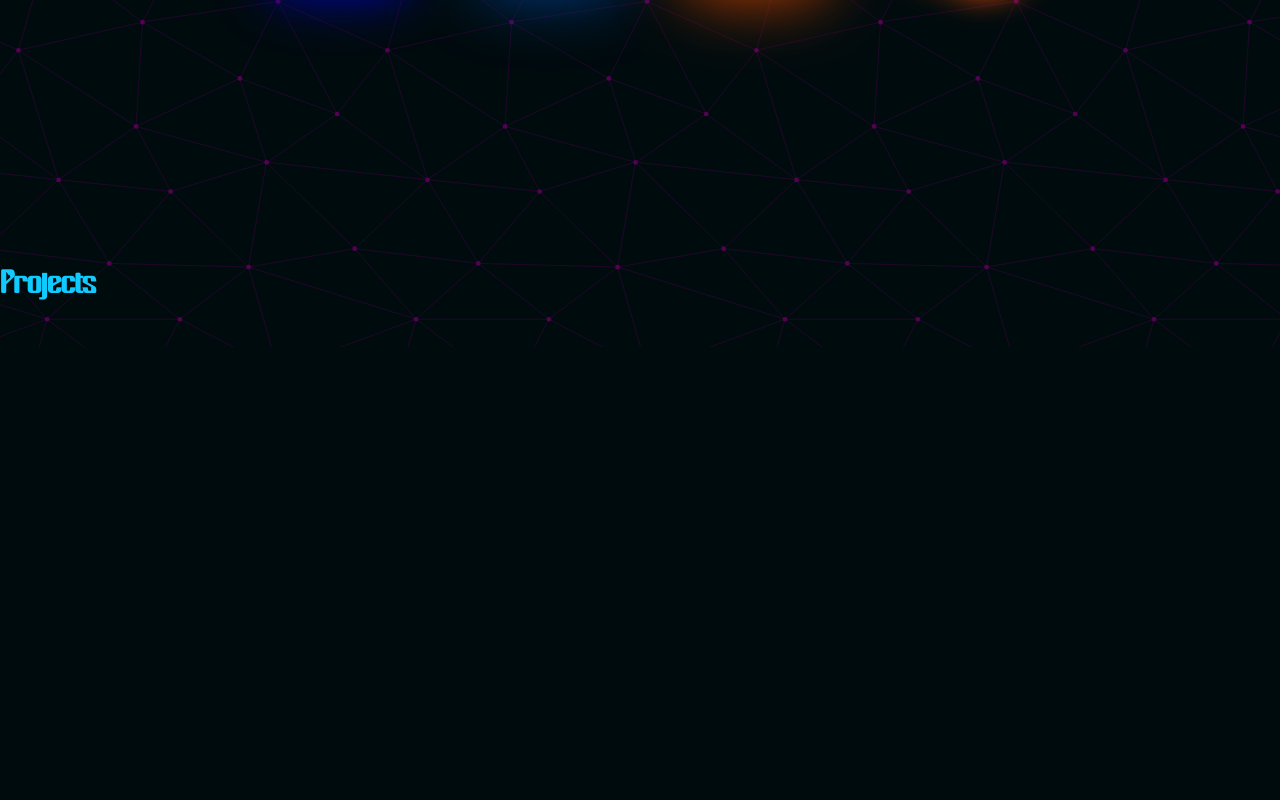
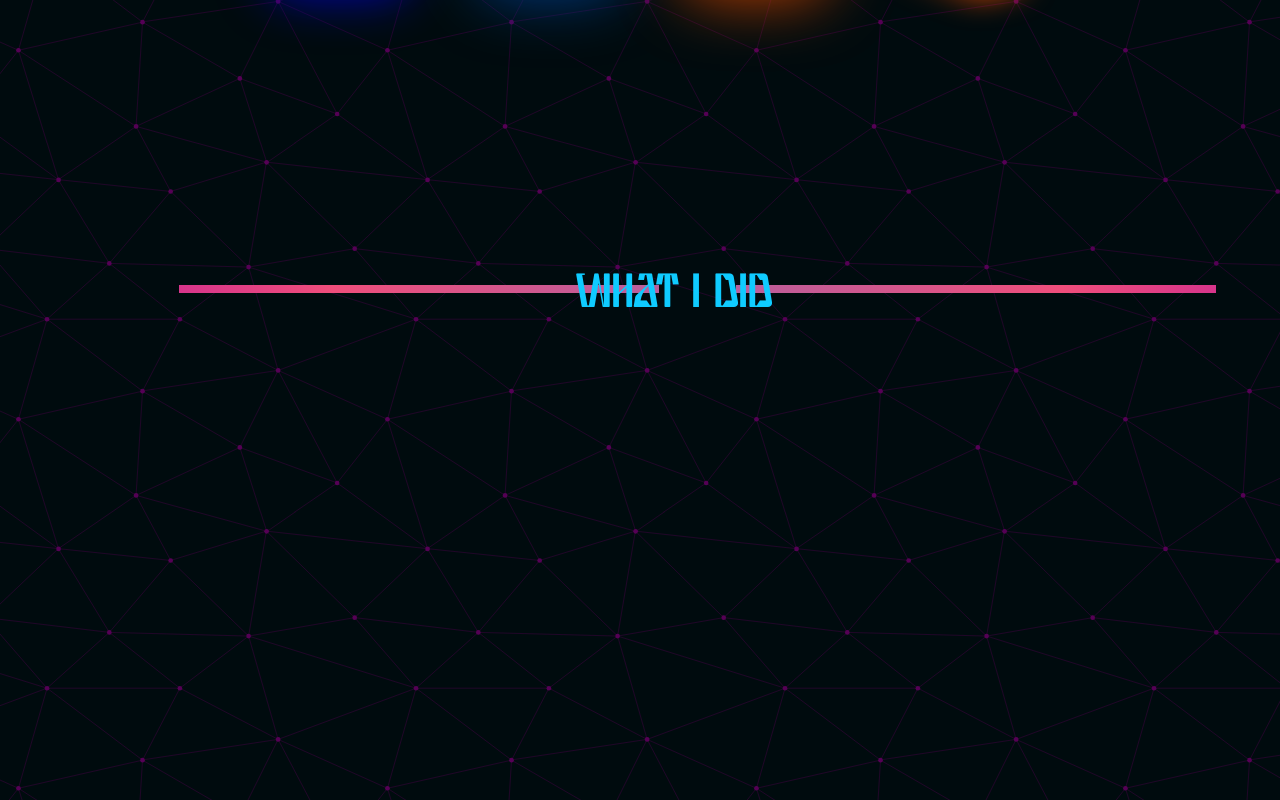
Before and after one commit to Setiver/Portfolio, a React (Create React App) app in the folder portfolio/: page / in a window 1280 px wide. Shown: the part 1333-2133 px from the top of the page. Before the commit the page ends 1680 px from the top, so only its background shows below. Built offline with nearby package versions, Linux system fonts and the light colour scheme; a web font is replaced by a local one.

Commit message:
woking lines

```diff
--- a/portfolio/src/App.css
+++ b/portfolio/src/App.css
@@ -130,6 +130,11 @@ body {
   width: 60vh;
   z-index: -1;
   background-size: 700% 100%;
+  opacity: 0;
+  transition: 2s;
+}
+.line.show {
+  opacity: 1;
 }
 
 .line.left {
@@ -714,4 +719,11 @@ body {
 .third-part {
   position: absolute;
   top: 200vh;
+  width: 100%;
+  height: 100vh;
 }
+
+.pojects-section {
+  position: absolute;
+  top: 190vh;
+}
--- /dev/null
+++ b/portfolio/src/res/Line.js
@@ -0,0 +1,32 @@
+import Fade from 'react-reveal/Fade';
+import { useState, useEffect } from 'react';
+import { useInView } from 'react-intersection-observer';
+
+const Line = ({ text }) => {
+  const [visibleLine, setVisibleLine] = useState(false);
+  const [ref, inView] = useInView({
+    triggerOnce: true,
+  });
+
+  useEffect(() => {
+    if (inView) {
+      setVisibleLine(true);
+    }
+  }, [inView]);
+
+  return (
+    <>
+      <div className="what-i-use">
+        <Fade bottom>
+          <p className="what-i-use-text" ref={ref}>
+            {text}
+          </p>
+        </Fade>
+        <div className={`line left ${visibleLine === true ? 'show' : ''}`}></div>
+        <div className={`line right ${visibleLine === true ? 'show' : ''}`}></div>
+      </div>
+    </>
+  );
+};
+
+export default Line;
--- a/portfolio/src/res/Projects.js
+++ b/portfolio/src/res/Projects.js
@@ -1,12 +1,13 @@
 import Fade from 'react-reveal/Fade';
 import { useState, useEffect } from 'react';
 import { useInView } from 'react-intersection-observer';
+import Line from './Line';
 
 const Projects = () => {
   return (
     <>
       <div className="third-part">
-        <h1>Projects</h1>
+        <Line text="WHAT I DID" />
       </div>
     </>
   );
--- a/portfolio/src/res/Tech.js
+++ b/portfolio/src/res/Tech.js
@@ -8,6 +8,7 @@ import JS from './img/icons/js.png';
 import REACT from './img/icons/react.png';
 import GIT from './img/icons/git.png';
 
+import Line from './Line';
 import Fade from 'react-reveal/Fade';
 import { useState, useEffect } from 'react';
 import { useInView } from 'react-intersection-observer';
@@ -31,13 +32,7 @@ const Tech = () => {
   return (
     <>
       <div className="second-part">
-        <div className="what-i-use">
-          <Fade bottom>
-            <p className="what-i-use-text">WHAT I USE</p>
-          </Fade>
-          <div className={`line left ${visibleLine === true ? 'show' : ''}`}></div>
-          <div className={`line right ${visibleLine === true ? 'show' : ''}`}></div>
-        </div>
+        <Line text="WHAT I USE" />
         <Fade big>
           <div className="icons-apps">
             <img src={JS} alt="javascript" ref={ref} className={`javascript  ${visible === true ? '' : 'flick'}`} />
```
